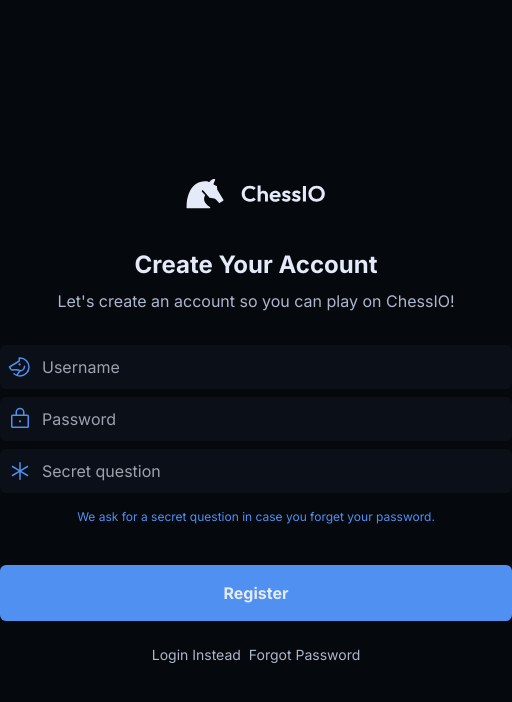
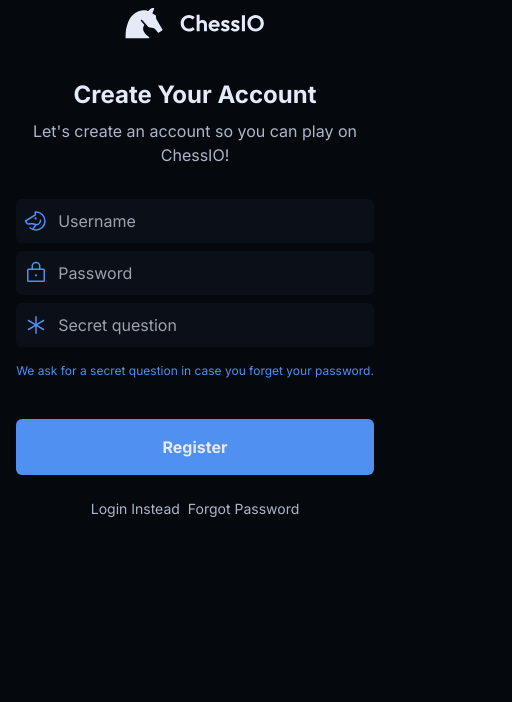
Before and after one commit to dev-xero/chess.io-frontend, a Next.js app: page /auth/register in a window 390 px wide. Shown: the top 702 px of the page, 512 px wide, since content can reach past the window. Built offline with nearby package versions, Linux system fonts and the light colour scheme.

Commit message:
feat: Make register page mobile responsive

```diff
--- a/app/auth/register/page.tsx
+++ b/app/auth/register/page.tsx
@@ -20,7 +20,7 @@ export default function Page() {
 
     return (
         <CenteredGrid>
-            <section className="md:w-[512px] max-w-lg flex flex-col items-center">
+            <section className="md:w-[512px] max-w-lg flex flex-col items-center p-2">
                 <Header />
                 <section className="text-center flex flex-col mt-8">
                     <h2 className="font-bold mb-2 text-2xl">
@@ -33,7 +33,7 @@ export default function Page() {
                 <form
                     action="/"
                     onSubmit={handleUserRegistration}
-                    className="w-[512px]"
+                    className="md:w-[512px]"
                 >
                     <section className="my-8 flex flex-col gap-2">
                         <InputField
--- a/layout/CenteredGrid.tsx
+++ b/layout/CenteredGrid.tsx
@@ -6,8 +6,8 @@ interface ICenteredGridProps {
 
 export default function CenteredGrid({ children }: ICenteredGridProps) {
     return (
-        <main className="w-full h-full grid place-items-center">
-                {children}
-            </main>
+        <main className="w-full h-full md:grid place-items-center">
+            {children}
+        </main>
     );
 }
```
